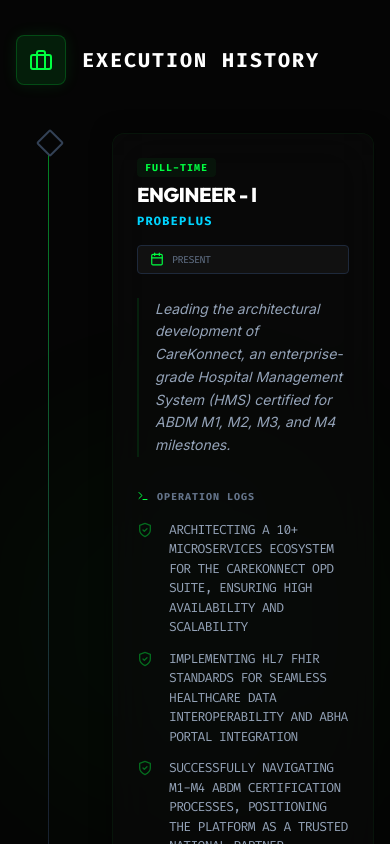
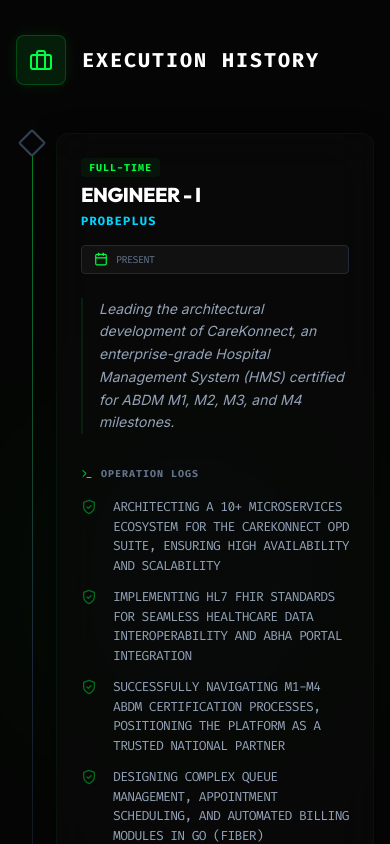
Before and after one commit to 203SHASHANK/shashank, a React (Create React App) app: page / in a window 390 px wide. Shown: the part 3540-4384 px from the top of the page. Built offline with nearby package versions, Linux system fonts and the light colour scheme.

Commit message:
production ready

```diff
--- a/src/App.js
+++ b/src/App.js
@@ -34,7 +34,7 @@
   };
 
   return (
-    <div className="min-h-screen bg-slate-50 dark:bg-slate-950 font-sans text-slate-900 dark:text-slate-100 transition-colors duration-300">
+    <div className="min-h-screen bg-dark-950 font-sans text-slate-200 selection:bg-matrix/30 selection:text-matrix overflow-x-hidden">
       <Header />
 
       <main>
@@ -53,17 +53,17 @@
       {/* Scroll to Top Button */}
       <button
         onClick={scrollToTop}
-        className={`fixed bottom-8 right-8 p-3 rounded-full bg-primary-600 text-white shadow-lg shadow-primary-500/30 hover:bg-primary-700 hover:scale-110 transition-all duration-300 z-50 ${showScrollTop ? 'translate-y-0 opacity-100' : 'translate-y-16 opacity-0'
+        className={`fixed bottom-8 right-8 p-3 rounded-sm bg-dark-900 border border-matrix text-matrix shadow-[0_0_15px_rgba(0,255,65,0.3)] hover:bg-matrix hover:text-dark-950 transition-all duration-300 z-50 ${showScrollTop ? 'translate-y-0 opacity-100' : 'translate-y-16 opacity-0'
           }`}
         aria-label="Scroll to top"
       >
         <ArrowUp className="w-6 h-6" />
       </button>
 
-      {/* Background decorations */}
+      {/* Theme Background decorations */}
       <div className="fixed inset-0 overflow-hidden pointer-events-none -z-10">
-        <div className="absolute -top-4 -right-4 w-96 h-96 bg-primary-300/20 dark:bg-primary-900/20 rounded-full blur-3xl animate-pulse"></div>
-        <div className="absolute -bottom-4 -left-4 w-96 h-96 bg-accent-300/20 dark:bg-accent-900/20 rounded-full blur-3xl animate-pulse delay-1000"></div>
+        <div className="absolute top-0 right-0 w-[500px] h-[500px] bg-matrix/5 rounded-full blur-[120px] animate-pulse-slow"></div>
+        <div className="absolute bottom-0 left-0 w-[500px] h-[500px] bg-cyber-blue/5 rounded-full blur-[120px] animate-pulse-slow delay-1000"></div>
       </div>
     </div>
   );
--- a/src/components/Experience/Experience.jsx
+++ b/src/components/Experience/Experience.jsx
@@ -29,11 +29,11 @@
               <h3 className="text-xl font-mono font-black text-white uppercase tracking-widest">Execution History</h3>
             </div>
 
-            <div className="space-y-12 relative before:absolute before:left-8 before:top-4 before:bottom-4 before:w-[1px] before:bg-gradient-to-b before:from-matrix/50 before:via-slate-800 before:to-transparent">
+            <div className="space-y-12 relative before:absolute before:left-4 md:before:left-8 before:top-4 before:bottom-4 before:w-[1px] before:bg-gradient-to-b before:from-matrix/50 before:via-slate-800 before:to-transparent">
               {experience.map((exp, index) => (
-                <div key={exp.id} className="relative pl-24 group">
+                <div key={exp.id} className="relative pl-10 md:pl-24 group">
                   {/* Timeline Node */}
-                  <div className="absolute left-6 top-0 w-5 h-5 bg-dark-950 border-2 border-slate-700 rounded-sm rotate-45 z-10 group-hover:border-matrix group-hover:shadow-[0_0_10px_rgba(0,255,65,0.5)] transition-all duration-500" />
+                  <div className="absolute left-[6px] md:left-6 top-0 w-5 h-5 bg-dark-950 border-2 border-slate-700 rounded-sm rotate-45 z-10 group-hover:border-matrix group-hover:shadow-[0_0_10px_rgba(0,255,65,0.5)] transition-all duration-500" />
 
                   {/* Content Card */}
                   <div className="glass-card relative border-matrix/5 group-hover:border-matrix/20">
--- a/src/components/Hobbies/animations/TravelAnimation.jsx
+++ b/src/components/Hobbies/animations/TravelAnimation.jsx
@@ -29,7 +29,7 @@
                 <motion.path
                     d="M 100 300 C 200 100 400 100 500 250 S 700 100 800 200"
                     fill="none"
-                    stroke="rgba(0, 255, 65, 0.3)"
+                    stroke="rgba(0,255,65,0.3)"
                     strokeWidth="2"
                     strokeDasharray="5 5"
                     initial={{ pathLength: 0 }}
--- a/src/components/Projects/Projects.jsx
+++ b/src/components/Projects/Projects.jsx
@@ -113,7 +113,7 @@
         </div>
 
         {/* Cyber Filter Tabs */}
-        <div className="flex flex-wrap gap-4 mb-16 border-b border-slate-800 pb-8">
+        <div className="flex flex-wrap gap-4 mb-16 border-b border-slate-800 pb-8 overflow-x-auto no-scrollbar">
           {categories.map((category) => (
             <button
               key={category}
--- a/src/index.css
+++ b/src/index.css
@@ -9,14 +9,14 @@
 @layer base {
   html {
     scroll-behavior: smooth;
-    @apply antialiased;
+    @apply antialiased overflow-x-hidden;
   }
 
   body {
     @apply bg-dark-950 text-slate-200 transition-colors duration-300 font-sans;
     background-image:
-      linear-gradient(rgba(0, 255, 65, 0.05) 1px, transparent 1px),
-      linear-gradient(90deg, rgba(0, 255, 65, 0.05) 1px, transparent 1px);
+      linear-gradient(rgba(0,255,65,0.05) 1px, transparent 1px),
+      linear-gradient(90deg, rgba(0,255,65,0.05) 1px, transparent 1px);
     background-size: 50px 50px;
   }
 
@@ -46,7 +46,7 @@
 
   .glass-card {
     @apply glass rounded-xl p-6 transition-all duration-500 hover:border-matrix/30 hover:bg-dark-900/80;
-    box-shadow: 0 0 20px rgba(0, 0, 0, 0.5);
+    box-shadow: 0 0 20px rgba(0,0,0,0.5);
   }
 
   .glass-nav {
@@ -111,24 +111,47 @@
 
 @layer utilities {
   .text-shadow-glow {
-    text-shadow: 0 0 10px rgba(0, 255, 65, 0.5);
+    text-shadow: 0 0 10px rgba(0,255,65,0.5);
   }
 
   .animate-shimmer-custom {
-    background: linear-gradient(90deg, transparent, rgba(0, 255, 65, 0.1), transparent);
+    background: linear-gradient(90deg, transparent, rgba(0,255,65,0.1), transparent);
     background-size: 200% 100%;
     animation: shimmer 2s infinite;
   }
 
   /* Animation Delays */
-  .delay-100 { animation-delay: 100ms; }
-  .delay-200 { animation-delay: 200ms; }
-  .delay-300 { animation-delay: 300ms; }
-  .delay-400 { animation-delay: 400ms; }
-  .delay-500 { animation-delay: 500ms; }
-  .delay-600 { animation-delay: 600ms; }
-  .delay-700 { animation-delay: 700ms; }
-  .delay-800 { animation-delay: 800ms; }
+  .delay-100 {
+    animation-delay: 100ms;
+  }
+
+  .delay-200 {
+    animation-delay: 200ms;
+  }
+
+  .delay-300 {
+    animation-delay: 300ms;
+  }
+
+  .delay-400 {
+    animation-delay: 400ms;
+  }
+
+  .delay-500 {
+    animation-delay: 500ms;
+  }
+
+  .delay-600 {
+    animation-delay: 600ms;
+  }
+
+  .delay-700 {
+    animation-delay: 700ms;
+  }
+
+  .delay-800 {
+    animation-delay: 800ms;
+  }
 
   /* 3D Perspective */
   .perspective-1000 {
@@ -142,6 +165,19 @@
   /* Hover Transform Effects */
   .hover-lift {
     transition: transform 0.3s ease;
+
+    /* Hide scrollbar for Chrome, Safari and Opera */
+    .no-scrollbar::-webkit-scrollbar {
+      display: none;
+    }
+
+    /* Hide scrollbar for IE, Edge and Firefox */
+    .no-scrollbar {
+      -ms-overflow-style: none;
+      /* IE and Edge */
+      scrollbar-width: none;
+      /* Firefox */
+    }
   }
 
   .hover-lift:hover {
@@ -160,8 +196,19 @@
     left: 0;
     right: 0;
     height: 2px;
-    background: linear-gradient(to bottom, transparent, rgba(0, 255, 65, 0.3), transparent);
+    background: linear-gradient(to bottom, transparent, rgba(0,255,65,0.3), transparent);
     animation: scanline 8s linear infinite;
     pointer-events: none;
   }
+
+  /* Hide scrollbar for Chrome, Safari and Opera */
+  .no-scrollbar::-webkit-scrollbar {
+    display: none;
+  }
+
+  /* Hide scrollbar for IE, Edge and Firefox */
+  .no-scrollbar {
+    -ms-overflow-style: none;
+    scrollbar-width: none;
+  }
 }
```
Also changed, not shown: 11 other files (tests, documents, lock files or other folders).
